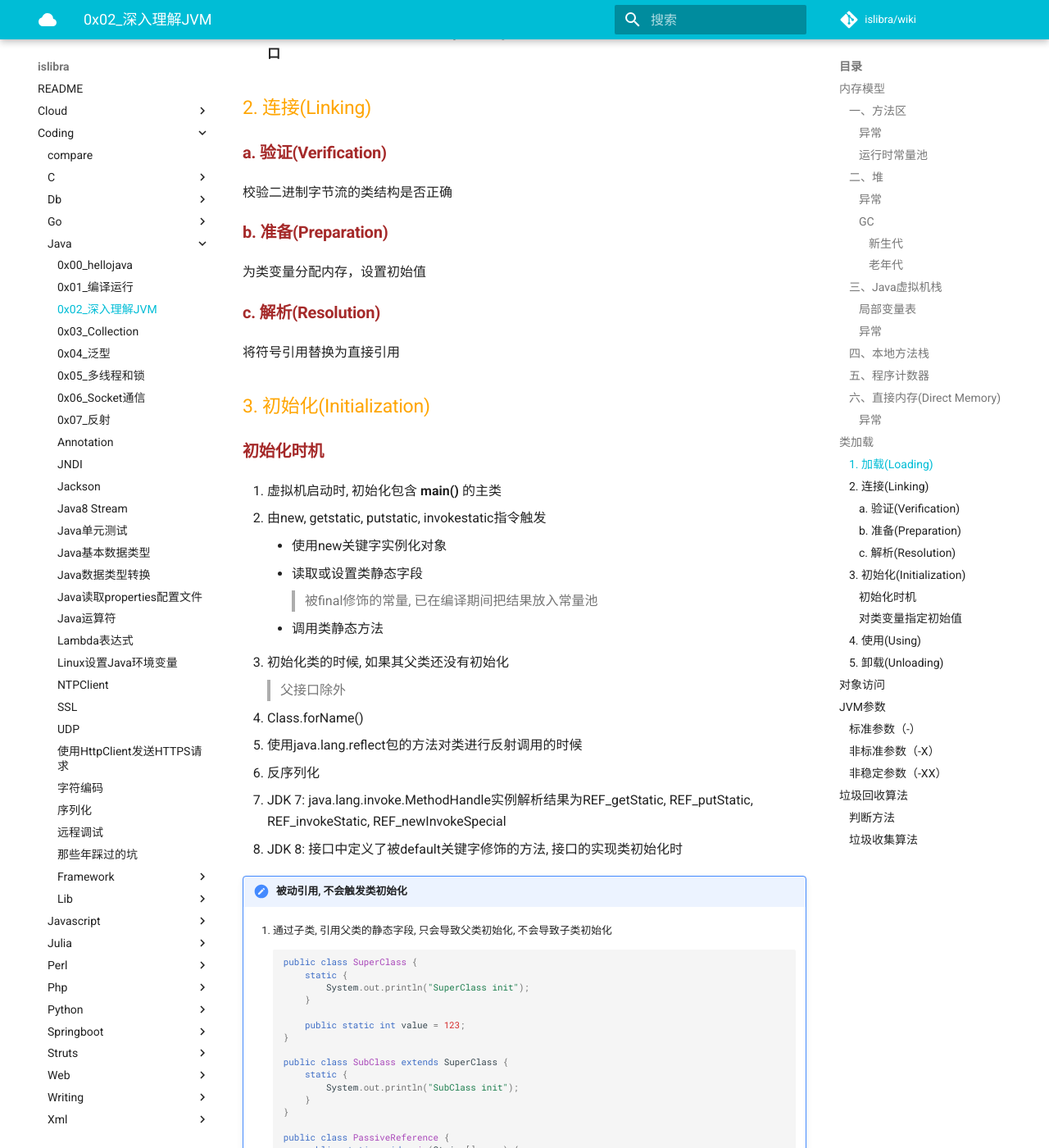
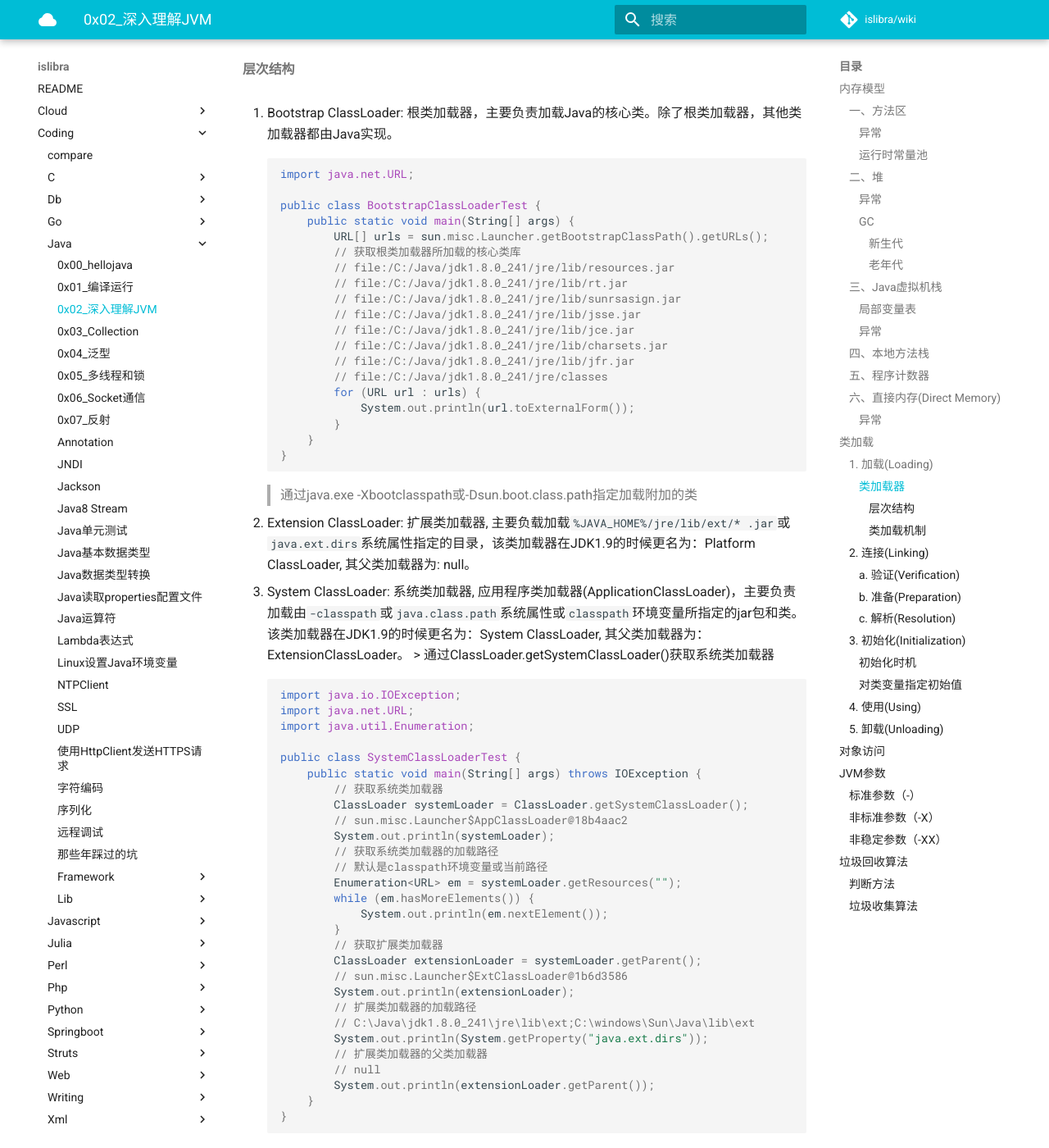
Before and after one commit to islibra/wiki, an MkDocs documentation site: the page built from docs/coding/java/0x02_深入理解JVM.md, in a window 1280 px wide and 1400 px high, scrolled down 4238 px. Shown: the whole window at 82% size. Built offline with MkDocs 1.6.1 and Material for MkDocs 9.7.7, drawn with Linux system fonts in a browser that asks for light colours; comment, search, counter and statistics services are not loaded; some of the changed text lies outside the part shown.

Commit message:
Update 0x02_深入理解JVM.md

````diff
--- a/docs/coding/java/0x02_深入理解JVM.md
+++ b/docs/coding/java/0x02_深入理解JVM.md
@@ -119,9 +119,9 @@ NIO(New Input/Output)中引入Channel和Buffer，可以使用Native函数库直
 
 ## 类加载
 
-Java虚拟机把描述类的数据, 从class文件加载到内存(方法区), 并对数据进行校验、转换解析和初始化，最终形成可被虚拟机直接使用的Java类型
+Java虚拟机把描述类的数据, 从class文件加载到内存(方法区), 并对数据进行校验、转换解析和初始化，最终形成可被虚拟机直接使用的Java类型。
 
-运行期间进行
+运行期间进行, 当Java程序第一次使用某个类中的内容，而该类的字节码文件在内存中不存在时，类加载器就会去加载该类的字节码文件。
 
 !!! example "编写一个面向接口的应用, 运行时通过Java预置或 {==自定义的类加载器==}, 从网络加载一个 {==二进制字节流==}作为实际的实现类"
 
@@ -142,13 +142,93 @@ Java虚拟机把描述类的数据, 从class文件加载到内存(方法区),
     - 数据库
     - 加密class文件
 
-    !!! tip "类加载器"
-        - 除了根类加载器，其他类加载器都由Java实现
-        - 获取类的二进制字节流，可以使用JVM内置的类加载器(系统类加载器)，也可以继承ClassLoader创建自定义类加载器（重写findClass或loadClass）
-        - 数组类不通过类加载器创建，而由JVM直接在内存中构建，但数组元素类由加载器加载。
-
 1. 将字节流的静态存储结构转化为 **方法区** 的运行时数据结构
 1. 在内存中生成一个代表这个类的 **java.lang.Class** 对象, 作为方法区这个类的各种数据的访问 **入口**
+
+#### 类加载器
+
+- 数组类不通过类加载器创建，而由JVM直接在内存中构建，但数组元素类由加载器加载。
+- 在JVM中, 以全限定类名和其类加载器作为唯一标识
+
+##### 层次结构
+
+1. Bootstrap ClassLoader: 根类加载器，主要负责加载Java的核心类。除了根类加载器，其他类加载器都由Java实现。
+
+    ```java
+    import java.net.URL;
+
+    public class BootstrapClassLoaderTest {
+        public static void main(String[] args) {
+            URL[] urls = sun.misc.Launcher.getBootstrapClassPath().getURLs();
+            // 获取根类加载器所加载的核心类库
+            // file:/C:/Java/jdk1.8.0_241/jre/lib/resources.jar
+            // file:/C:/Java/jdk1.8.0_241/jre/lib/rt.jar
+            // file:/C:/Java/jdk1.8.0_241/jre/lib/sunrsasign.jar
+            // file:/C:/Java/jdk1.8.0_241/jre/lib/jsse.jar
+            // file:/C:/Java/jdk1.8.0_241/jre/lib/jce.jar
+            // file:/C:/Java/jdk1.8.0_241/jre/lib/charsets.jar
+            // file:/C:/Java/jdk1.8.0_241/jre/lib/jfr.jar
+            // file:/C:/Java/jdk1.8.0_241/jre/classes
+            for (URL url : urls) {
+                System.out.println(url.toExternalForm());
+            }
+        }
+    }
+    ```
+
+    > 通过java.exe -Xbootclasspath或-Dsun.boot.class.path指定加载附加的类
+
+2. Extension ClassLoader: 扩展类加载器, 主要负载加载`%JAVA_HOME%/jre/lib/ext/* .jar`或`java.ext.dirs`系统属性指定的目录，该类加载器在JDK1.9的时候更名为：Platform ClassLoader, 其父类加载器为: null。
+3. System ClassLoader: 系统类加载器, 应用程序类加载器(ApplicationClassLoader)，主要负责加载由`-classpath`或`java.class.path`系统属性或`classpath`环境变量所指定的jar包和类。该类加载器在JDK1.9的时候更名为：System ClassLoader, 其父类加载器为：ExtensionClassLoader。
+    > 通过ClassLoader.getSystemClassLoader()获取系统类加载器
+
+    ```java
+    import java.io.IOException;
+    import java.net.URL;
+    import java.util.Enumeration;
+
+    public class SystemClassLoaderTest {
+        public static void main(String[] args) throws IOException {
+            // 获取系统类加载器
+            ClassLoader systemLoader = ClassLoader.getSystemClassLoader();
+            // sun.misc.Launcher$AppClassLoader@18b4aac2
+            System.out.println(systemLoader);
+            // 获取系统类加载器的加载路径
+            // 默认是classpath环境变量或当前路径
+            Enumeration<URL> em = systemLoader.getResources("");
+            while (em.hasMoreElements()) {
+                System.out.println(em.nextElement());
+            }
+            // 获取扩展类加载器
+            ClassLoader extensionLoader = systemLoader.getParent();
+            // sun.misc.Launcher$ExtClassLoader@1b6d3586
+            System.out.println(extensionLoader);
+            // 扩展类加载器的加载路径
+            // C:\Java\jdk1.8.0_241\jre\lib\ext;C:\windows\Sun\Java\lib\ext
+            System.out.println(System.getProperty("java.ext.dirs"));
+            // 扩展类加载器的父类加载器
+            // null
+            System.out.println(extensionLoader.getParent());
+        }
+    }
+    ```
+
+4. 自定义类加载器(UserClassLoader)，负责加载程序员指定目录下的字节码文件。继承ClassLoader，重写findClass()（推荐）和loadClass()。
+    - loadClass()执行步骤
+        1. findLoadedClass(String), 缓存机制
+        1. 调用父/根类加载器的loadClass(), 父类委托
+        1. findClass()
+
+    - final defineClass(String name, byte[] b, int off, int len), 将class文件读入字节数组b, 并将其转换为Class对象
+
+!!! quote "参考链接: [Java中类加载器的工作原理 | 技术](https://mp.weixin.qq.com/s/0OUPf3WzQCsKLeZPjo6c9Q)"
+
+##### 类加载机制
+
+1. 全盘负责: 由同一个类加载器负责加载某个Class和其依赖/引用的其他Class
+1. 父类委托: 先让父类加载器尝试加载Class
+1. 缓存机制: **修改并替换class文件后, 必须重启JVM生效**
+
 
 ### 2. 连接(Linking)
 
````
